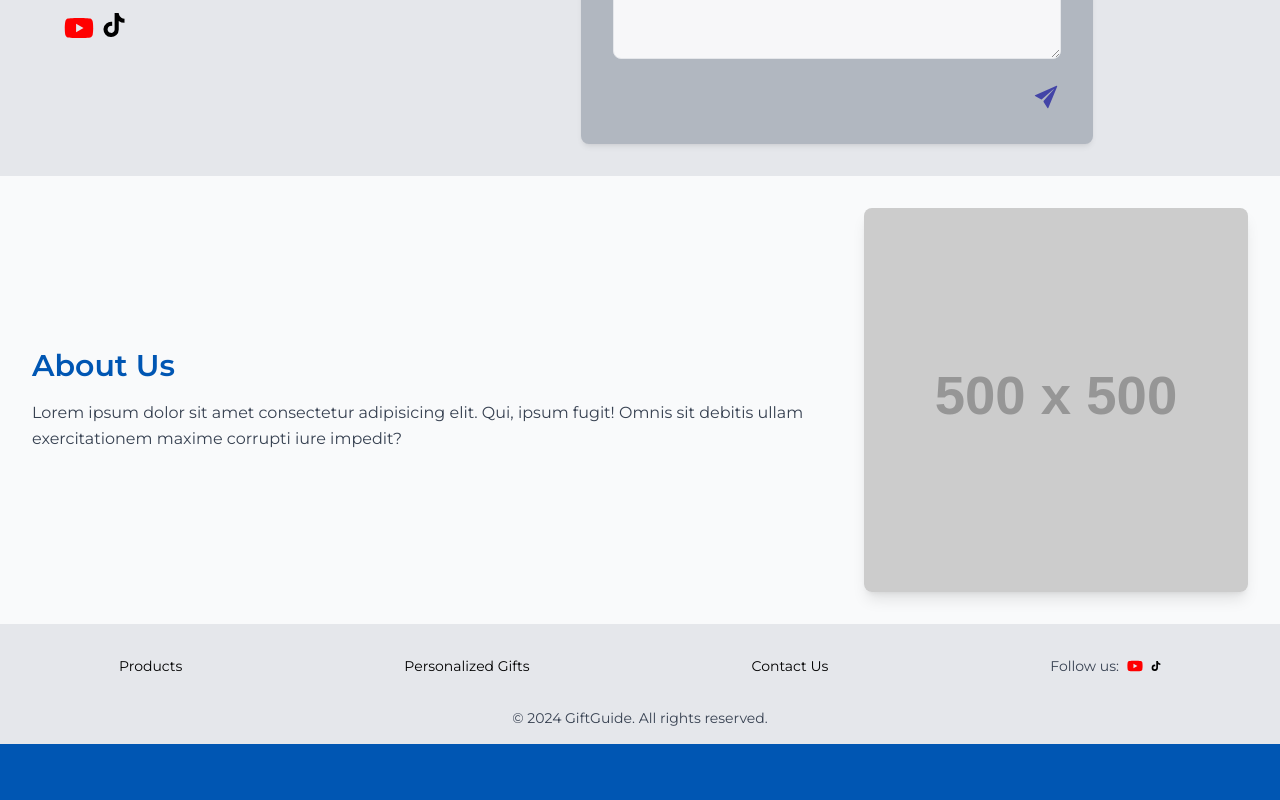
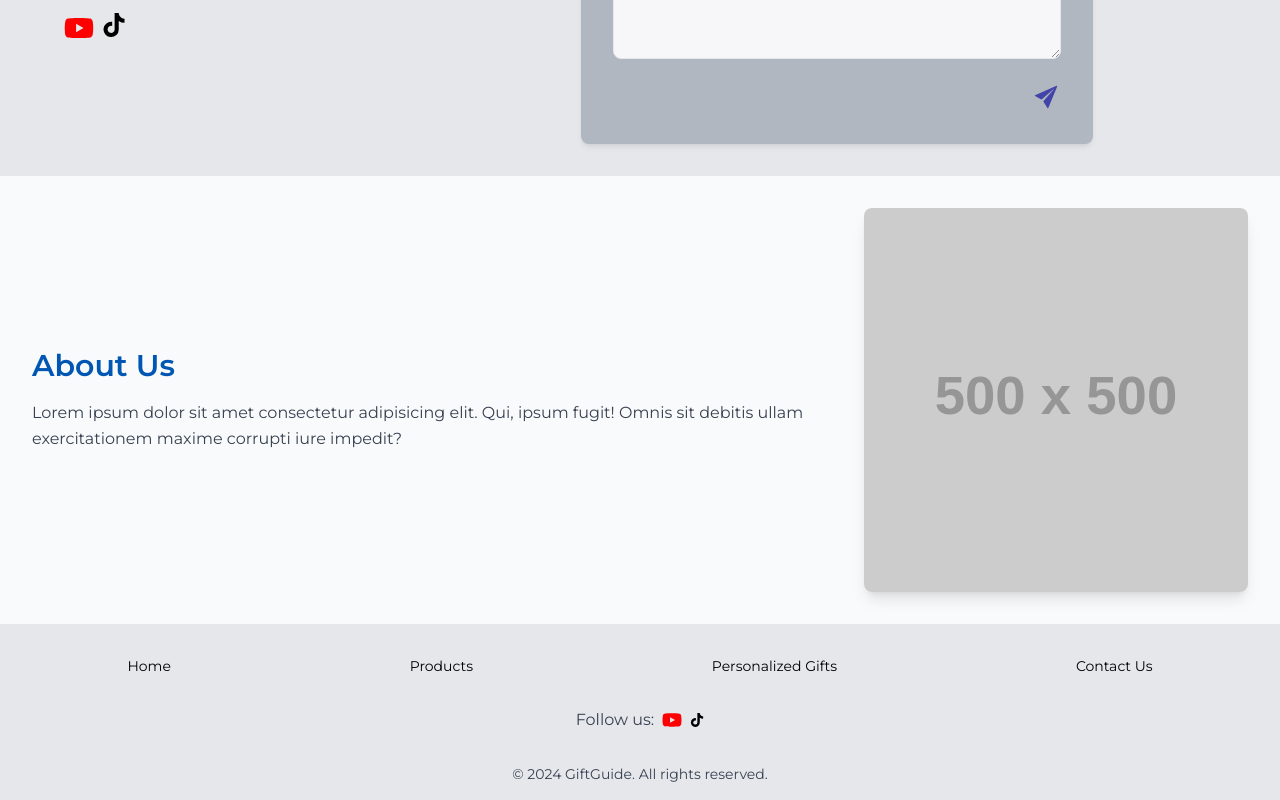
Before and after one commit to edm1001/gift-guru, a React (Vite) app in the folder frontend/: page /contact in a window 1280 px wide. Shown: the part 375-1175 px from the top of the page. Before the commit the page ends 1119 px from the top, so only its background shows below. Built offline with nearby package versions, Linux system fonts and the light colour scheme.

Commit message:
add links to footer

```diff
--- a/frontend/src/components/Footer.jsx
+++ b/frontend/src/components/Footer.jsx
@@ -1,18 +1,37 @@
 import { FaYoutube, FaTiktok } from "react-icons/fa";
+import { Link } from "react-router-dom";
 const Footer = () => {
   return (
     <div className="bg-gray-200 p-4 text-center">
     {/* Create a row for all footer items */}
     <div className="flex flex-wrap justify-around items-center text-sm space-x-2 sm:space-x-4">
-      <div className="flex-grow p-2 sm:p-4 hover:text-blue hover:underline cursor-pointer">Products</div>
-      <div className="flex-grow p-2 sm:p-4 hover:text-blue hover:underline cursor-pointer">Personalized Gifts</div>
-      <div className="flex-grow p-2 sm:p-4 hover:text-blue hover:underline cursor-pointer">Contact Us</div>
+      <div className="flex-grow p-2 sm:p-4 hover:text-blue hover:underline cursor-pointer">
+        <Link
+        to="/">
+          Home
+          </Link>
+          </div>
+      <div className="flex-grow p-2 sm:p-4 hover:text-blue hover:underline cursor-pointer">
+        <Link to="/shop" >
+        Products
+        </Link>
+        </div>
+      <div className="flex-grow p-2 sm:p-4 hover:text-blue hover:underline cursor-pointer">
+        <Link to="/links">
+        Personalized Gifts
+        </Link>
+        </div>
+      <div className="flex-grow p-2 sm:p-4 hover:text-blue hover:underline cursor-pointer">
+        <Link to="/contact">
+        Contact Us
+        </Link>
+        </div>
+    </div>
       <div className="flex-grow p-2 sm:p-4 flex items-center space-x-2 justify-center">
         <p className="text-gray-700">Follow us:</p>
-        <FaYoutube size={16} color="red" className="hover:scale-125 cursor-pointer" />
-        <FaTiktok size={10} className="hover:scale-125 cursor-pointer" />
+        <FaYoutube size={20} color="red" className="hover:scale-125 cursor-pointer" />
+        <FaTiktok size={14} className="hover:scale-125 cursor-pointer" />
       </div>
-    </div>
     <p className="text-xs sm:text-sm text-gray-700 mt-4">&copy; 2024 GiftGuide. All rights reserved.</p>
   </div>
   );
```
